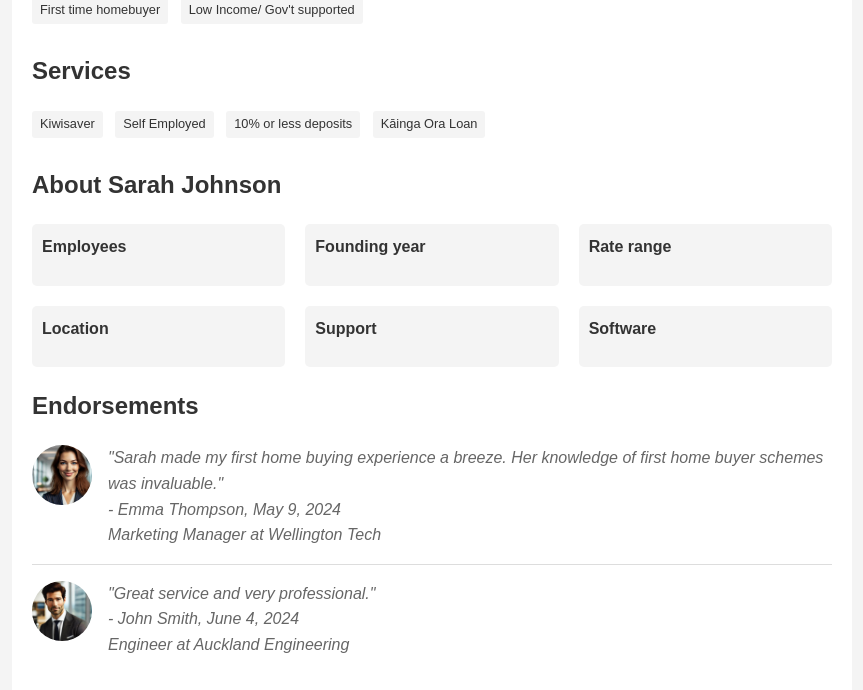
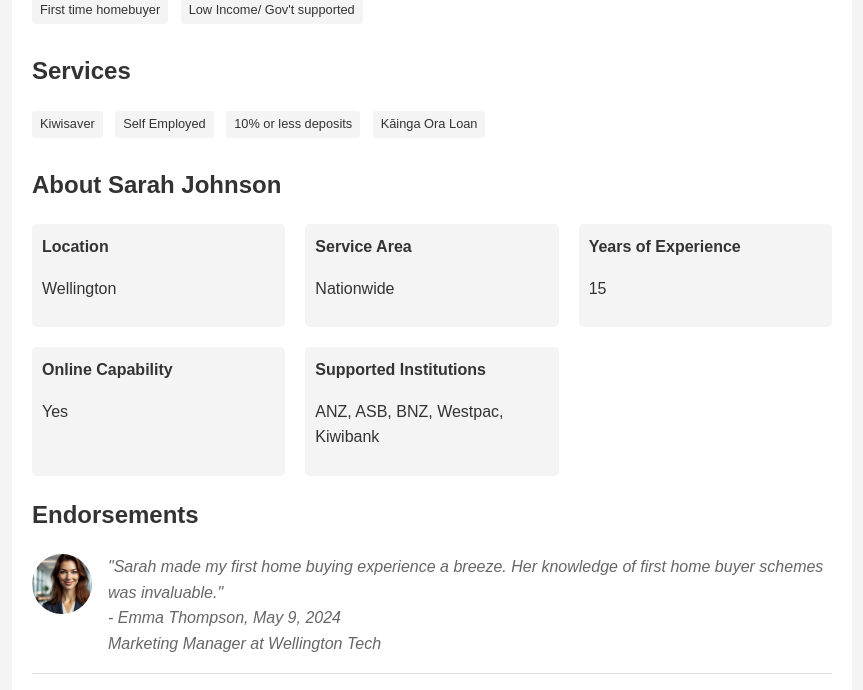
Before and after one commit to xeladsn/nz-mortgage-brokers-directory, a Flask app: page /ma/1 in a window 1280 px wide. Shown: the part 666-1356 px from the top of the page, without its empty margins (58-921 px from the left). Run offline with Flask 3, Linux system fonts and the light colour scheme.

Commit message:
new info in cards

```diff
--- a/app.py
+++ b/app.py
@@ -67,6 +67,10 @@ mas = [
         "description": "Expert mortgage brokering services for first-time homebuyers, helping Kiwis get on the property ladder with ease.",
         "detailed_description": "With over 15 years of experience in the mortgage industry, Sarah specializes in helping first-time homebuyers navigate the complex process of purchasing their first property. She has extensive knowledge of government assistance programs, including KiwiSaver withdrawals and First Home Grants. Sarah takes pride in providing personalized guidance, breaking down complex financial terms, and finding the best mortgage solutions tailored to each client's unique situation. Her approach combines thorough market knowledge with a genuine commitment to helping Kiwis achieve their homeownership dreams.",
         "nationwide": True,
+        "location": "Wellington",
+        "years_experience": 15,
+        "online_capable": True,
+        "supported_institutions": ["ANZ", "ASB", "BNZ", "Westpac", "Kiwibank"],
         "tags": ["First time homebuyer", "Low Income/ Gov't supported"],
         "services": [
             "Kiwisaver",
@@ -100,6 +104,10 @@ mas = [
         "description": "A long-term partner for property investors looking to expand their portfolio across New Zealand...",
         "detailed_description": "Michael brings a wealth of experience in investment property financing, with a particular focus on commercial and residential property portfolios. His expertise extends to complex financing structures, including trust arrangements and company setups. Having worked with numerous successful property investors, Michael understands the importance of strategic financial planning and can provide valuable insights into market trends and investment opportunities. He maintains strong relationships with major banks and alternative lenders, ensuring his clients get the most competitive rates and terms for their investment properties.",
         "nationwide": True,
+        "location": "Auckland",
+        "years_experience": 12,
+        "online_capable": True,
+        "supported_institutions": ["ANZ", "ASB", "BNZ", "Westpac", "SBS Bank", "Liberty Financial"],
         "tags": ["Commercial Property", "High Net-Worth"],
         "services": [
             "Cashback",
@@ -133,6 +141,10 @@ mas = [
         "description": "Emily is the go-to mortgage broker for self-employed Kiwis and small business owners seeking home loans...",
         "detailed_description": "Emily has carved out a niche in helping self-employed individuals and business owners secure home loans. Understanding the unique challenges faced by self-employed borrowers, she excels at presenting complex income structures to lenders in a favorable light. Her background in accounting combined with mortgage broking expertise allows her to effectively analyze business financials and identify the best lending solutions. Emily stays up-to-date with changing lending policies and maintains strong relationships with lenders who are more flexible with self-employed applications.",
         "nationwide": True,
+        "location": "Christchurch",
+        "years_experience": 8,
+        "online_capable": True,
+        "supported_institutions": ["ANZ", "ASB", "BNZ", "Westpac", "Co-operative Bank", "NZCU"],
         "tags": ["Damaged Credit", "Refinancing and Equity Release"],
         "services": [
             "Kiwisaver",
@@ -166,6 +178,10 @@ mas = [
         "description": "James provides comprehensive mortgage solutions for all types of borrowers across New Zealand, from first-time buyers to seasoned investors.",
         "detailed_description": "With a career spanning two decades in the New Zealand mortgage industry, James has developed expertise across all aspects of property finance. His comprehensive approach involves understanding not just the immediate lending needs but also the long-term financial goals of his clients. James is particularly skilled in handling complex cases, including non-resident applications and commercial property financing. He has built strong relationships with multiple lenders and can often secure approvals for cases that other brokers find challenging. His extensive network and deep understanding of various lending policies make him a valuable partner for any property financing need.",
         "nationwide": True,
+        "location": "Hamilton",
+        "years_experience": 20,
+        "online_capable": True,
+        "supported_institutions": ["ANZ", "ASB", "BNZ", "Westpac", "Kiwibank", "TSB", "Resimac", "Pepper Money"],
         "tags": ["First time homebuyer", "Non-resident/ New to NZ", "Commercial Property"],
         "services": [
             "Cashback",
--- a/static/style.css
+++ b/static/style.css
@@ -16,7 +16,7 @@
 
     /* Font variables */
     --font-heading: 'Arial'; 'Roboto', sans-serif; 'Playfair Display', -apple-system, BlinkMacSystemFont, 'Segoe UI', Roboto, Oxygen-Sans, Ubuntu, Cantarell, 'Helvetica Neue', serif;
-    --font-body: 'Arial'; 'Roboto', sans-serif; 'Roboto', -apple-system, BlinkMacSystemFont, 'Segoe UI', Oxygen-Sans, Ubuntu, Cantarell, 'Helvetica Neue', sans-serif;
+    --font-body: 'Arial'; 'Roboto'; sans-serif; 'Roboto', -apple-system, BlinkMacSystemFont, 'Segoe UI', Oxygen-Sans, Ubuntu, Cantarell, 'Helvetica Neue', sans-serif;
 }
 
 body {
--- a/templates/ma_detail.html
+++ b/templates/ma_detail.html
@@ -85,28 +85,24 @@
             <h2>About {{ ma.name }}</h2>
             <div class="about-grid">
                 <div>
-                    <strong>Employees</strong>
-                    <p>{{ ma.employees }}</p>
-                </div>
-                <div>
-                    <strong>Founding year</strong>
-                    <p>{{ ma.founding_year }}</p>
-                </div>
-                <div>
-                    <strong>Rate range</strong>
-                    <p>{{ ma.rate_range }}</p>
-                </div>
-                <div>
                     <strong>Location</strong>
                     <p>{{ ma.location }}</p>
                 </div>
                 <div>
-                    <strong>Support</strong>
-                    <p>{{ ma.support }}</p>
+                    <strong>Service Area</strong>
+                    <p>{% if ma.nationwide %}Nationwide{% else %}Local{% endif %}</p>
                 </div>
                 <div>
-                    <strong>Software</strong>
-                    <p>{{ ma.software }}</p>
+                    <strong>Years of Experience</strong>
+                    <p>{{ ma.years_experience }}</p>
+                </div>
+                <div>
+                    <strong>Online Capability</strong>
+                    <p>{% if ma.online_capable %}Yes{% else %}No{% endif %}</p>
+                </div>
+                <div>
+                    <strong>Supported Institutions</strong>
+                    <p>{{ ma.supported_institutions|join(', ') }}</p>
                 </div>
             </div>
         </section>
```
